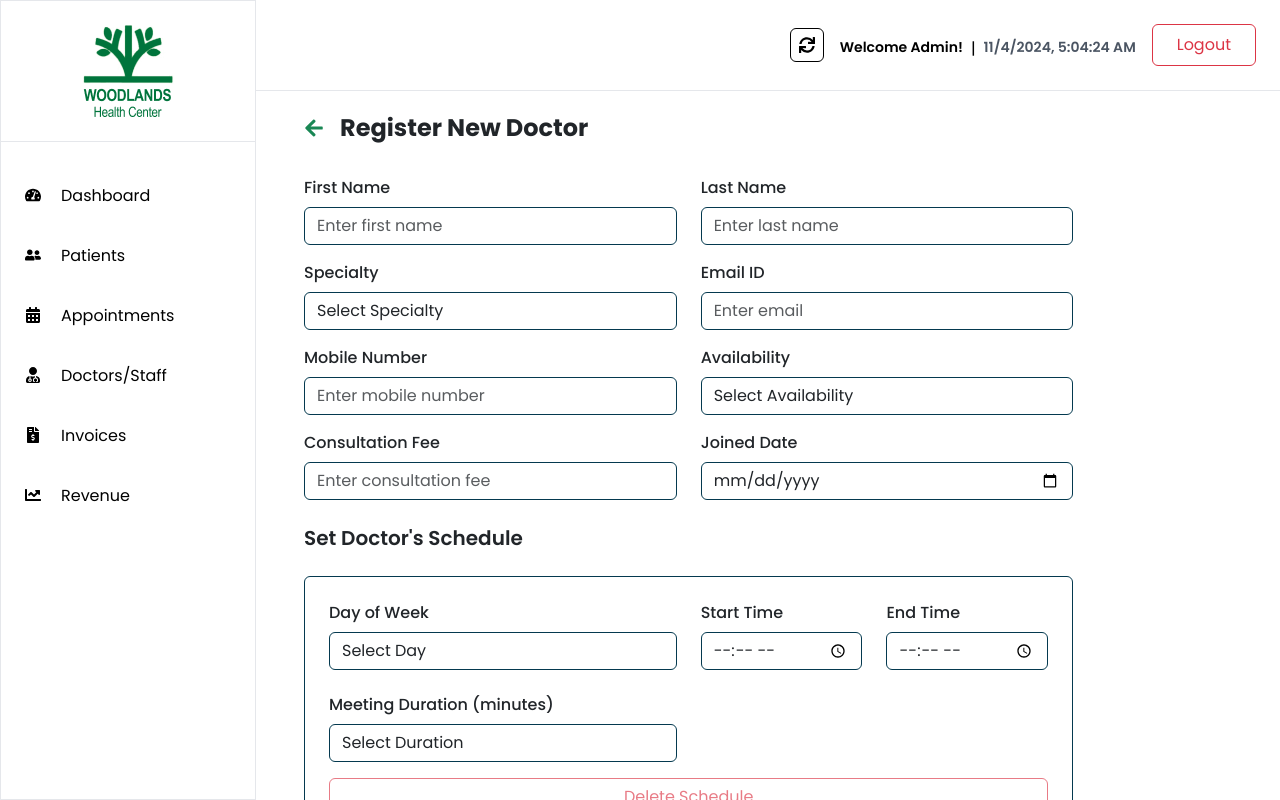
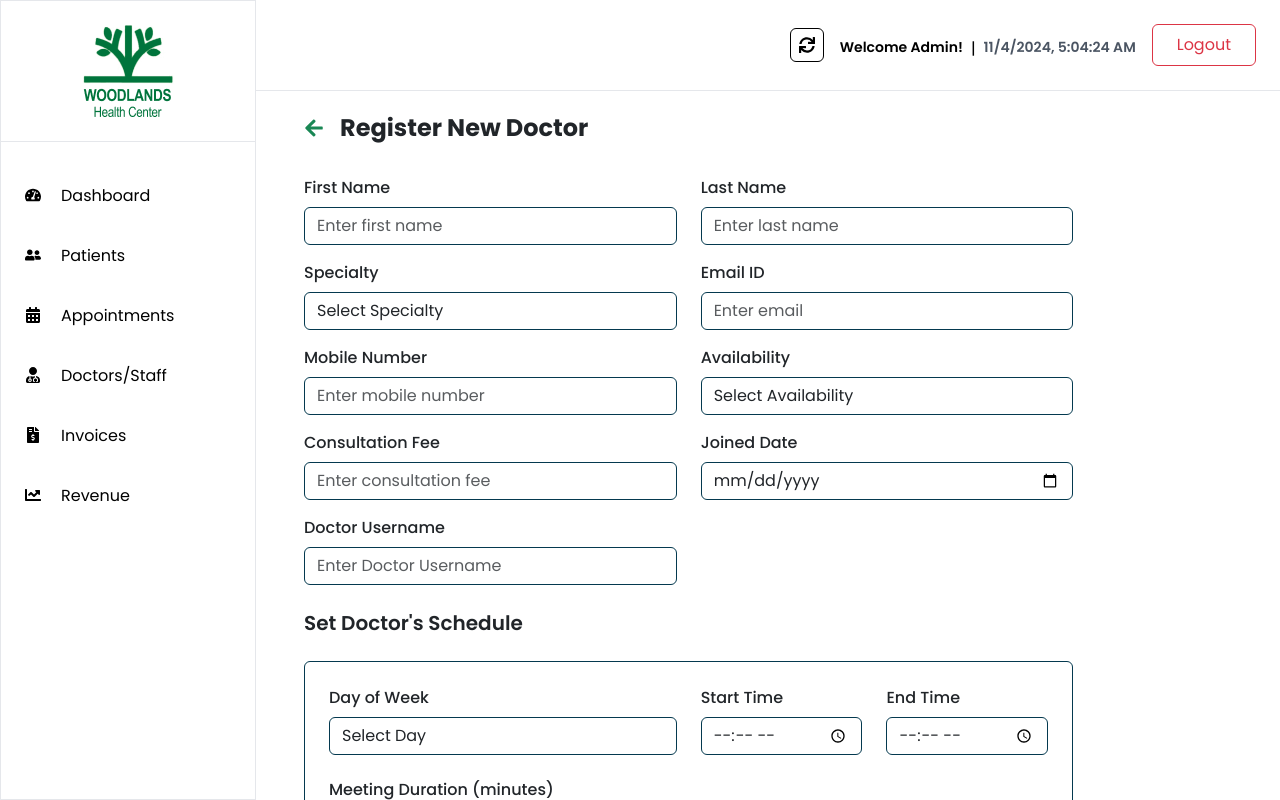
Before and after one commit to Mustafa-Hasnain/HMS, a React (Create React App) app: page /receptionist/add-doctor in a window 1280 px wide. Shown: the top 800 px of the page. Built offline with nearby package versions, Linux system fonts and the light colour scheme.

Commit message:
doctor_username

```diff
--- a/src/components/Receptionist/addDoctor.js
+++ b/src/components/Receptionist/addDoctor.js
@@ -22,6 +22,7 @@ function AddDoctor() {
     const availabilityRef = useRef(null);
     const consultationFeeRef = useRef(null);
     const joinedDateRef = useRef(null);
+    const username = useRef(null);
 
     // Handle specialty selection change
     const handleSpecialtyChange = (e) => {
@@ -321,6 +322,19 @@ function AddDoctor() {
                                 </Form.Group>
                             </Col>
                         </Row>
+                        <Row>
+                            <Col md={6}>
+                                <Form.Group >
+                                    <Form.Label className="text-[16px] font-medium leading-[22px] text-left">Doctor Username</Form.Label>
+                                    <Form.Control
+                                        type="text"
+                                        placeholder="Enter Doctor Username"
+                                        ref={username}
+                                        className="!border-[#04394F] rounded-md"
+                                    />
+                                </Form.Group>
+                            </Col>
+                        </Row>
 
                         <h3 className="mb-4 text-left text-xl font-semibold mt-4">Set Doctor's Schedule</h3>
                         {schedules.map((schedule, index) => (
```
